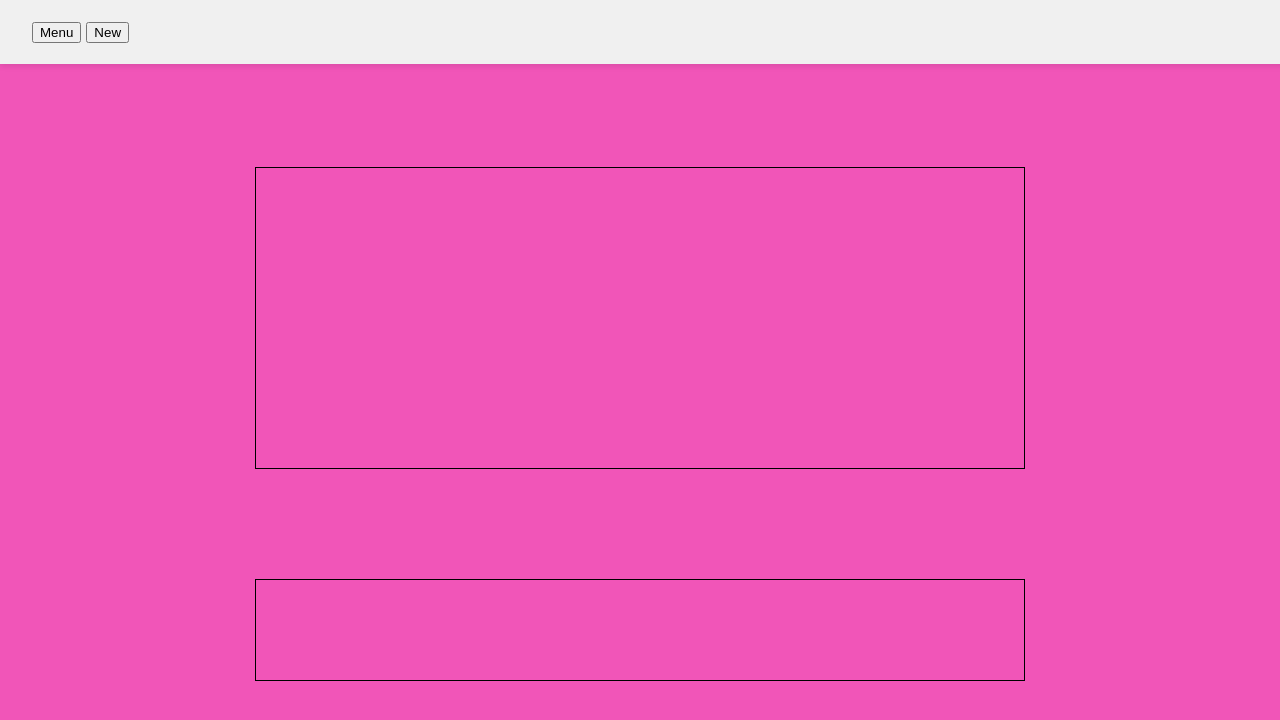
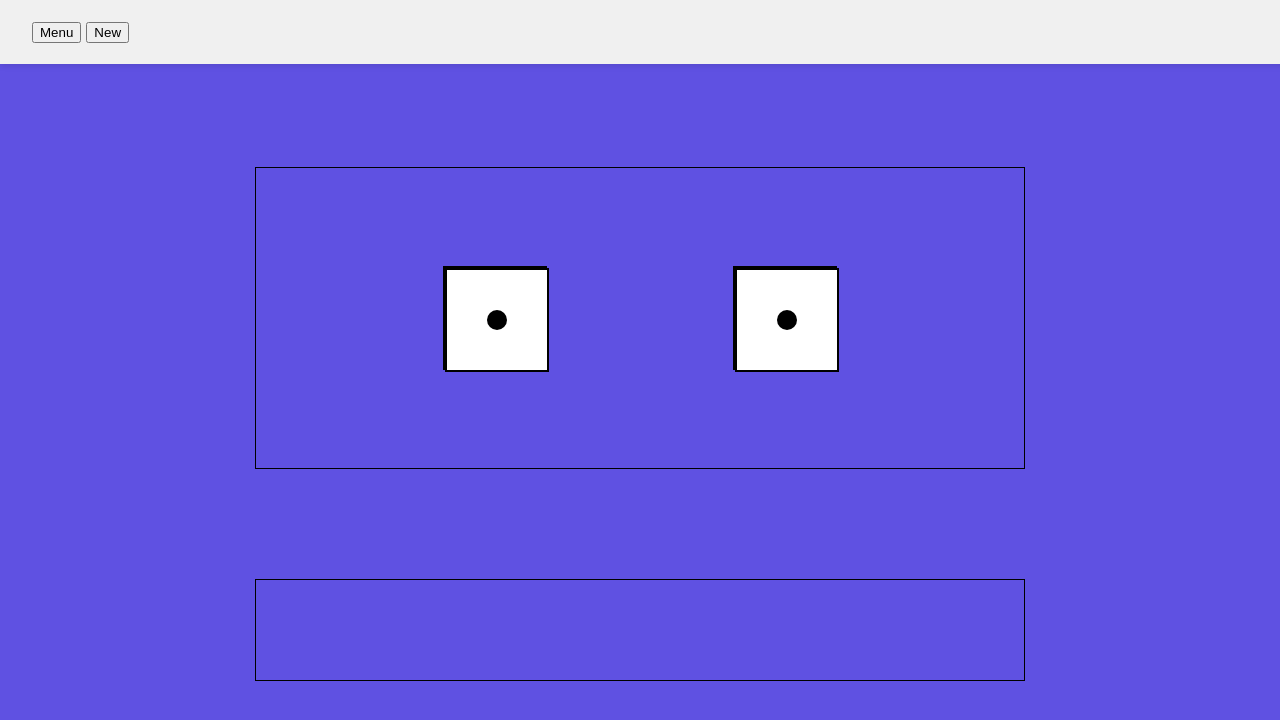
Before and after one commit to siberian-devsky/dnd-mini, a website: page client/index.html in a window 1280 px wide. Drawn offline with Linux system fonts and the light colour scheme.

Commit message:
Built 3D dice
* Hand written svg (yikes)
* New concepts
  - DOMParser()
  - cloneNode(true) <-- deep clone
  - parsedSvg.documentElement
  - svg injection after all that is figured out

```diff
--- a/client/app.js
+++ b/client/app.js
@@ -0,0 +1,59 @@
+const dice = document.querySelectorAll(".die");
+
+function rollDie() {
+    dice.forEach((die) => {
+        const x = 90 * Math.floor(Math.random() * 8); // 0, 90, 180, 270
+        const y = 90 * Math.floor(Math.random() * 8);
+        die.style.transform = `rotateX(${x}deg) rotateY(${y}deg) scale3d(.5, .5, .5)`;
+        setTimeout(() => {
+            die.style.transform = `rotateX(${x}deg) rotateY(${y}deg) scale3d(1, 1, 1)`;
+        }, 500)
+    });
+}
+
+async function loadFaces() {
+    // grab the template and stringify
+    const response = await fetch("./face.svg")
+    const svgTemplate = await response.text()
+
+    // convert to DOM
+    const parser = new DOMParser()
+    const parsedSvg = parser.parseFromString(svgTemplate, "image/svg+xml")
+    const svgTag = parsedSvg.documentElement
+
+    // get the target faces for each die
+    const faces = document.querySelectorAll(".face")
+
+    // pip combinations - map on a 9x9 grid
+    pipCombos = {
+        1: [5],
+        2: [1, 9],
+        3: [1, 5, 9],
+        4: [1, 3, 7, 9],
+        5: [1, 3, 5, 7, 9],
+        6: [1, 3, 4, 6, 7, 9]
+    }
+
+    faces.forEach((face) => {
+        // clone the svgElement and add a child
+        const clone = svgTag.cloneNode(true)
+        face.appendChild(clone)
+
+        const faceValue = parseInt(face.dataset.value)
+        const pipMap = pipCombos[faceValue]
+
+        // svg is now available for use
+        const circles = clone.querySelectorAll("circle[data-pos]")
+        circles.forEach((circle) => {
+            const pos = parseInt(circle.dataset.pos)
+
+            if (pipMap.includes(pos)) {
+                circle.setAttribute("fill", "black")
+            } else {
+                circle.setAttribute("fill", "none")
+            }
+        })
+    })
+}
+
+loadFaces()
--- a/client/index.html
+++ b/client/index.html
@@ -1,10 +1,10 @@
 <!DOCTYPE html>
 <html lang="en">
     <head>
-  <meta charset="UTF-8">
-  <meta name="viewport" content="width=device-width, initial-scale=1.0">
-  <link rel="stylesheet" href="style.css">
         <title>KILL DICE</title>
+        <meta charset="UTF-8" />
+        <meta name="viewport" content="width=device-width, initial-scale=1.0" />
+        <link rel="stylesheet" href="style.css" />
     </head>
     <body>
         <nav>
@@ -13,9 +13,25 @@
         </nav>
         <main>
             <section id="gameField">
+                <div class="die" id="dieOne" onclick="rollDie()">
+                    <div class="face" data-value="1"></div>
+                    <div class="face" data-value="6"></div>
+                    <div class="face" data-value="2"></div>
+                    <div class="face" data-value="5"></div>
+                    <div class="face" data-value="3"></div>
+                    <div class="face" data-value="4"></div>
+                </div>
+                <div class="die" id="dieTwo" onclick="rollDie()">
+                    <div class="face" data-value="1"></div>
+                    <div class="face" data-value="6"></div>
+                    <div class="face" data-value="2"></div>
+                    <div class="face" data-value="5"></div>
+                    <div class="face" data-value="3"></div>
+                    <div class="face" data-value="4"></div>
+                </div>
             </section>
-    <section id="scoreBoard">
-    </section>
+            <section id="scoreBoard"></section>
         </main>
+        <script src="app.js"></script>
     </body>
 </html>
--- a/client/style.css
+++ b/client/style.css
@@ -1,4 +1,5 @@
-body, html {
+body,
+html {
     display: flex;
     flex-direction: column;
     align-items: center;
@@ -6,7 +7,7 @@ body, html {
     width: 100vw;
     height: 100vh;
     overflow: hidden;
-    background: rgb(241, 85, 184);
+    background: rgb(95, 81, 226);
 }
 
 main {
@@ -31,10 +32,14 @@ nav {
     padding: 1rem 2rem;
     min-height: 2rem;
     z-index: 1000;
-    box-shadow: 0 2px 6px rgba(0,0,0,0.1);
+    box-shadow: 0 2px 6px rgba(0, 0, 0, 0.1);
 }
 
 #gameField {
+    display: flex;
+    flex-direction: row;
+    align-items: center;
+    justify-content: space-evenly;
     width: 60vw;
     height: 300px;
     border: 1px black solid;
@@ -45,3 +50,32 @@ nav {
     height: 100px;
     border: 1px black solid;
 }
+
+.die {
+    position: relative;
+    width: 100px;
+    height: 100px;
+    border: 2px solid black;
+    transform-style: preserve-3d;
+    transform: rotateX(0deg) rotateY(0deg);
+    transition: transform 1s ease;
+}
+
+.face {
+    position: absolute;
+    width: 100px;
+    height: 100px;
+    border: 2px solid black;
+    display: flex;
+    align-items: center;
+    justify-content: center;
+    font-size: 2rem;
+}
+
+/* position each face */
+.face:nth-child(1) {transform: rotateY(0deg) translateZ(50px);} /* front */
+.face:nth-child(2) {transform: rotateY(180deg) translateZ(50px);} /* back */
+.face:nth-child(3) {transform: rotateY(90deg) translateZ(50px);} /* right */
+.face:nth-child(4) {transform: rotateY(-90deg) translateZ(50px);} /* left */
+.face:nth-child(5) {transform: rotateX(90deg) translateZ(50px);} /* top */
+.face:nth-child(6) {transform: rotateX(-90deg) translateZ(50px);} /* bottom */
```
Also changed, not shown: client/face.svg (added). Lines whose indentation alone changed are shown as unchanged.
